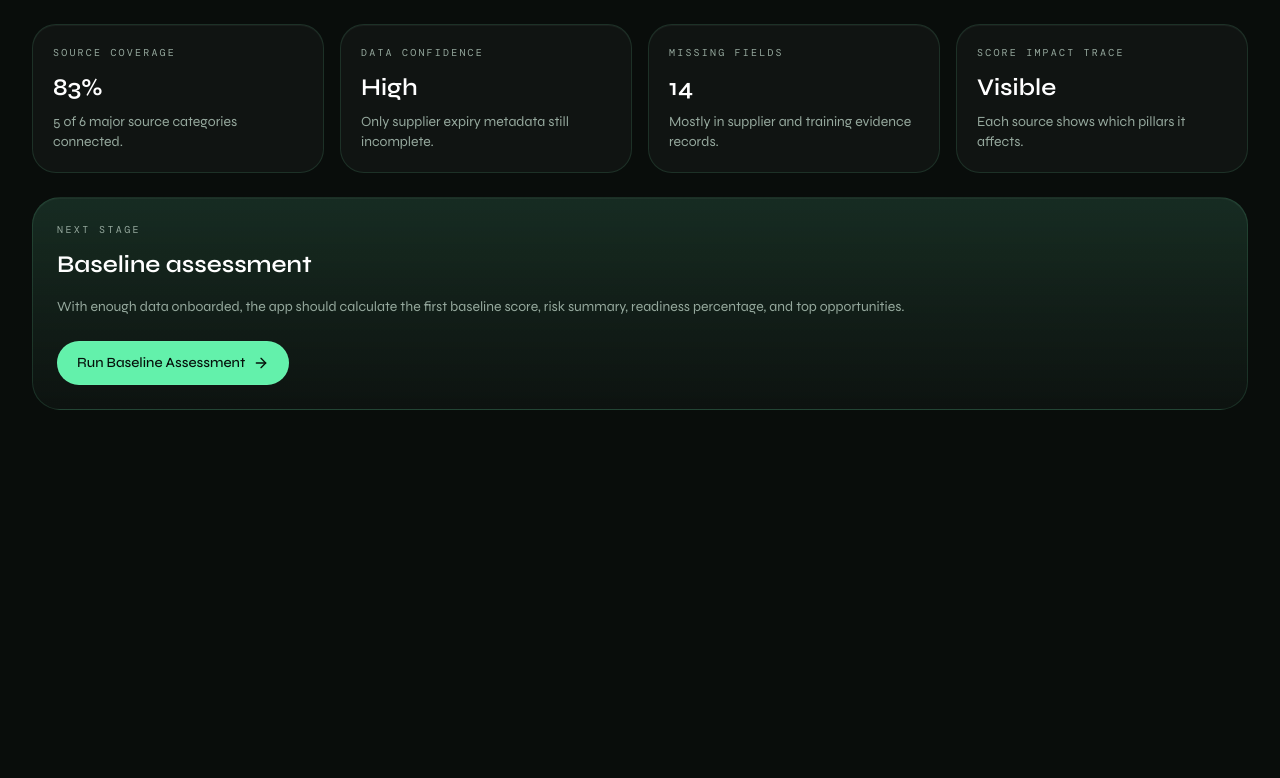
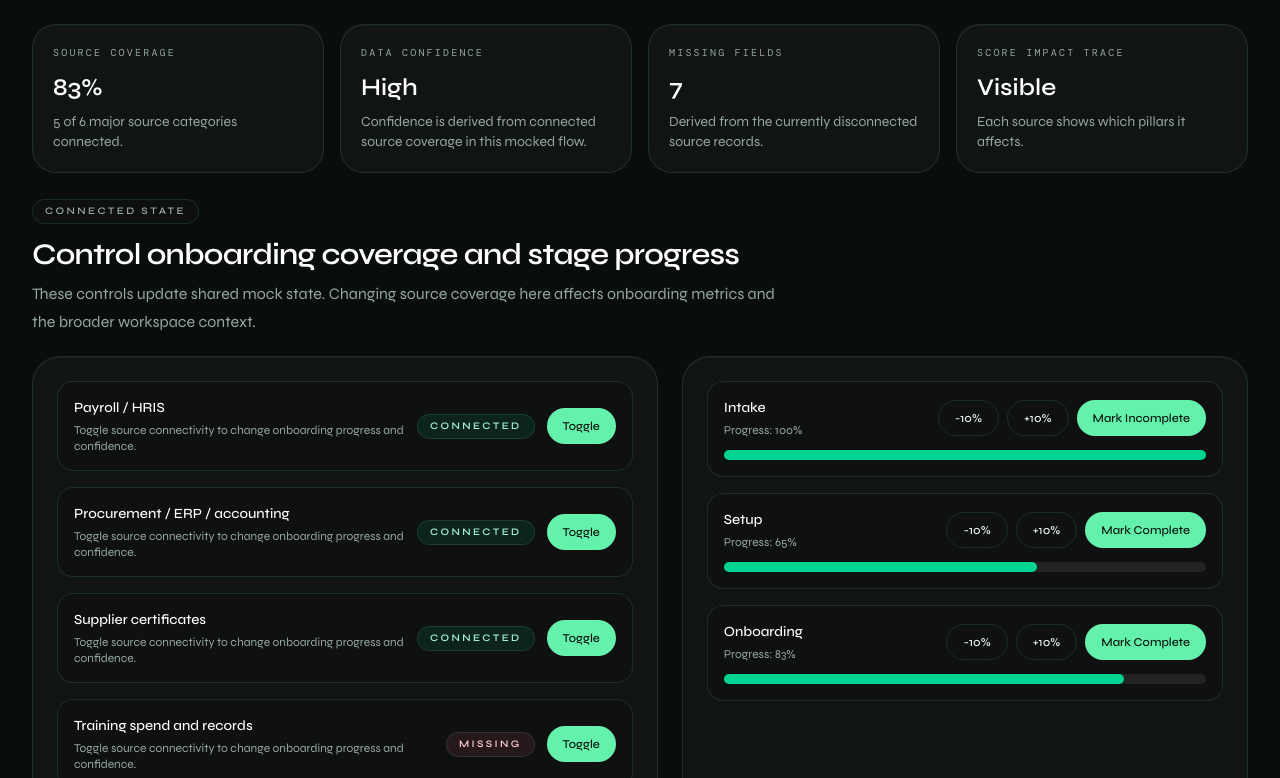
Before and after one commit to nyashahama/equi-ai, a Next.js app: page /onboarding in a window 1280 px wide. Shown: the part 1542-2320 px from the top of the page. Before the commit the page ends 1984 px from the top, so only its background shows below. Built offline with nearby package versions, Linux system fonts and the light colour scheme; a web font is replaced by a local one.

Commit message:
Make onboarding metrics derive from shared state

```diff
--- a/app/onboarding/page.tsx
+++ b/app/onboarding/page.tsx
@@ -1,4 +1,8 @@
+"use client";
+
 import { ChecklistCard, InfoGrid, NextStageCard, ProductSection, StageCards } from "@/components/product/blocks";
+import { OnboardingEditor, StageProgressEditor } from "@/components/product/editors";
+import { useWorkspace } from "@/components/product/workspace-context";
 import { ProductShell } from "@/components/product/shell";
 
 const sources = [
@@ -49,6 +53,11 @@ const onboardingStages = [
 ];
 
 export default function OnboardingPage() {
+  const { workspace } = useWorkspace();
+  const connectedSources = workspace.dataSources.filter((source) => source.connected).length;
+  const coverage = Math.round((connectedSources / workspace.dataSources.length) * 100);
+  const missingFields = (workspace.dataSources.length - connectedSources) * 7;
+
   return (
     <ProductShell
       title="Data Onboarding"
@@ -72,12 +81,23 @@ export default function OnboardingPage() {
 
         <InfoGrid
           items={[
-            { label: "Source coverage", value: "83%", helper: "5 of 6 major source categories connected." },
-            { label: "Data confidence", value: "High", helper: "Only supplier expiry metadata still incomplete." },
-            { label: "Missing fields", value: "14", helper: "Mostly in supplier and training evidence records." },
+            { label: "Source coverage", value: `${coverage}%`, helper: `${connectedSources} of ${workspace.dataSources.length} major source categories connected.` },
+            { label: "Data confidence", value: coverage >= 80 ? "High" : coverage >= 60 ? "Medium" : "Low", helper: "Confidence is derived from connected source coverage in this mocked flow." },
+            { label: "Missing fields", value: `${missingFields}`, helper: "Derived from the currently disconnected source records." },
             { label: "Score impact trace", value: "Visible", helper: "Each source shows which pillars it affects." },
           ]}
         />
+
+        <ProductSection
+          eyebrow="Connected State"
+          title="Control onboarding coverage and stage progress"
+          description="These controls update shared mock state. Changing source coverage here affects onboarding metrics and the broader workspace context."
+        >
+          <div className="grid gap-6 xl:grid-cols-[1.05fr_0.95fr]">
+            <OnboardingEditor />
+            <StageProgressEditor />
+          </div>
+        </ProductSection>
 
         <NextStageCard
           title="Baseline assessment"
```
